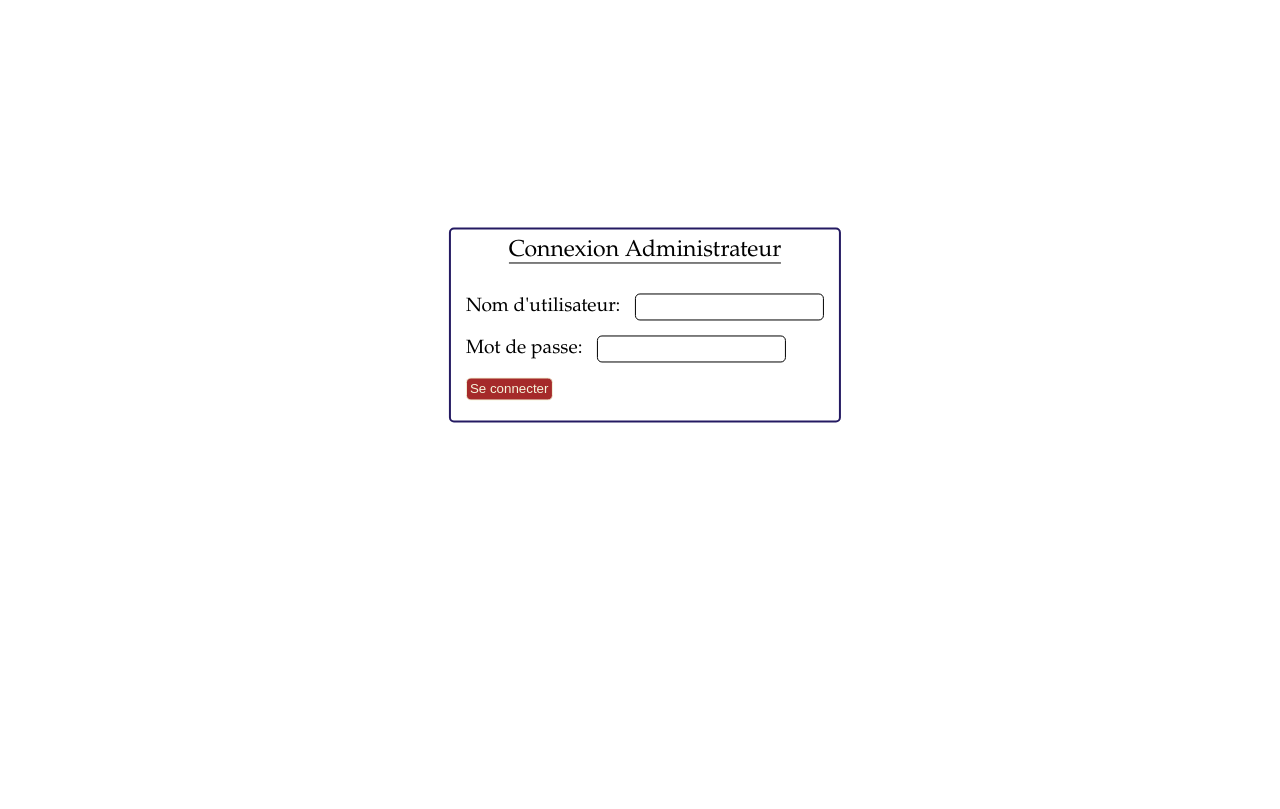
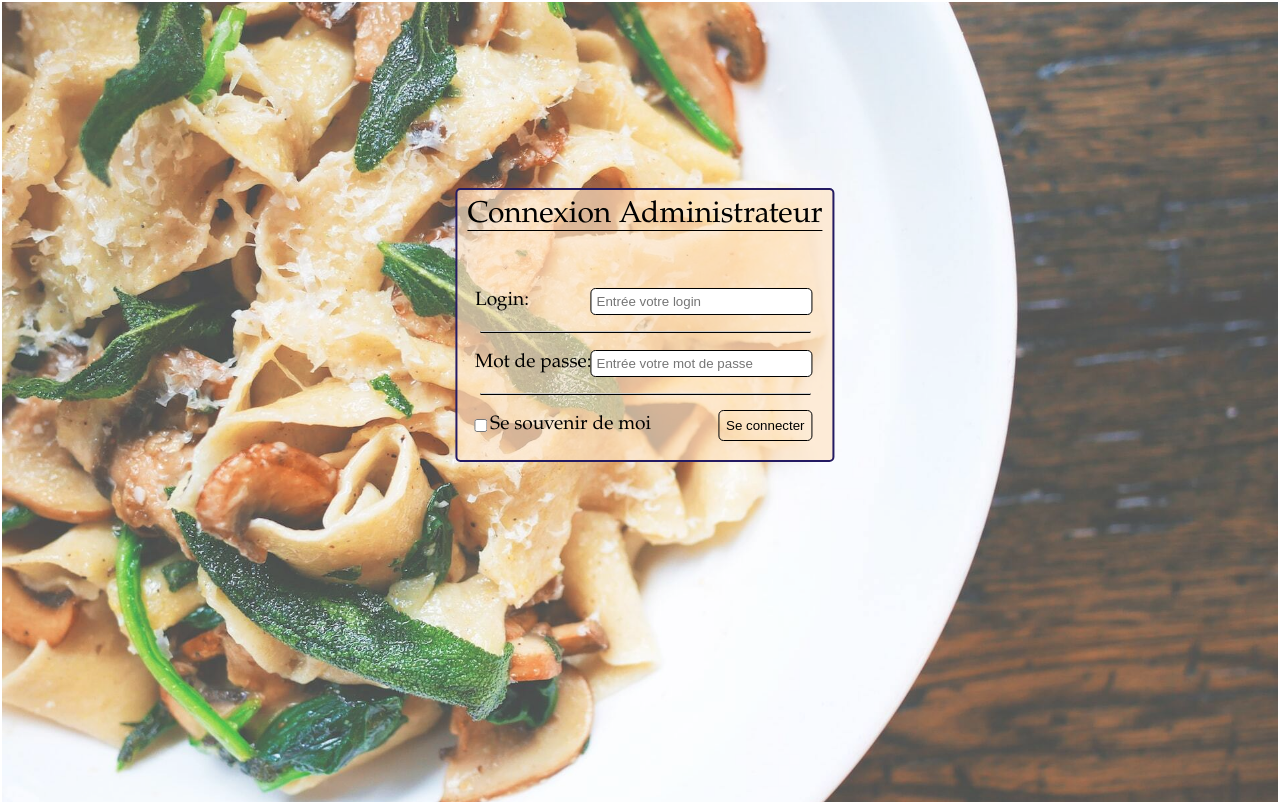
Before and after one commit to SimonBnt/Marche_ou_cepes_site_vitrine_restaurateur, a PHP site: page /admin_connexion.php in a window 1280 px wide. Before the commit the page ends 423 px from the top, so only its background shows below. Run offline with PHP 8.4, Linux system fonts and the light colour scheme.

Commit message:
Connexion Admin et apparence

```diff
--- a/admin_connexion.php
+++ b/admin_connexion.php
@@ -1,50 +1,24 @@
 <?php
-ini_set('display_errors', 1);
-ini_set('display_startup_errors', 1);
-error_reporting(E_ALL);
-
 session_start();
-$message="";
-if(isset($_POST['valider'])){
+$message = "";
+if (isset($_POST['valider'])) {
+        if (empty($_POST['login']) || ($_POST['password'])) $message = "Mauvais Login ou Mot de passe";
     try {
-        $pdo = new PDO('mysql:host=localhost;dbname=Test', 'root', 'root');
+        $pdo = new PDO('mysql:host=localhost;dbname=marche_ou_cepes', 'root', 'root');
     } catch (PDOException $e) {
         echo "Erreur : " . $e->getMessage();
     }
-    $res=$pdo->prepare("SELECT * FROM users WHERE login=? and password=?");
+    $res = $pdo->prepare("SELECT * FROM users WHERE login=? and password=?");
     $res->setFetchMode(PDO::FETCH_ASSOC);
-    $res->execute(array($_POST['login'],$_POST['password']));
-    $tab=$res->fetchAll();
-    if(count($tab)==0)
-        echo "Mauvais Login ou Mot de passe";
-        else{
-            $_SESSION['autoriser']="oui";
+    $res->execute(array($_POST['login'], md5($_POST['password'])));
+    $tab = $res->fetchAll();
+    if (count($tab) == 0) {
+    } else {
+        $_SESSION['autoriser'] = "oui";
         header("location:admin_page.php");
     }
-
 }
 
-
-    // session_start();
-
-    // if(isset($_POST['valider'])){
-    //     if(!empty($_POST['login']) && !empty($_POST['mdp'])){
-    //         $login_par_defaut="admin";
-    //         $mdp_par_defaut="admin";
-
-    //         $login_saisi=htmlspecialchars($_POST['login']);
-    //         $mdp_saisi=htmlspecialchars($_POST['mdp']);
-
-    //         if($login_saisi == $login_par_defaut && $mdp_saisi == $mdp_par_defaut){
-    //             $_SESSION['mdp'] = $mdp_saisi;
-    //             header("location: admin_page.php");
-    //         }else{
-    //             echo 'Votre mot de passe ou login est incorrect';
-    //         }
-    //     }else{
-    //             echo 'Veuillez remplir tous les champs';
-    //     }
-    // }
 ?>
 
 <!DOCTYPE html>
@@ -58,22 +32,28 @@ if(isset($_POST['valider'])){
     <title>Connexion Administrateur</title>
 </head>
 
-<body>
-    <div class="form" >
-    <form  method="POST" action="">
+<body">
+    <img src="assets/img/plat-1.jpg" alt="">
+    <div class="form">
+        <form method="POST" action="">
             <div>
-            <label class="input-label" for="identifiant" type="text" >Nom d'utilisateur:</label>
-            <input class="input" type="text" name="login"><br>
+                <label class="label-input" for="identifiant" type="text">Login:</label>
+                <input class="input" type="text" name="login" placeholder="Entrée votre login"><br>
             </div>
+            <hr>
             <div>
-            <label class="input-label" type="mot_de_passe">Mot de passe:</label>
-            <input class="input" type="password" name="password" ><br>
+                <label class="label-input" type="mot_de_passe">Mot de passe:</label>
+                <input class="input" type="password" name="password" placeholder="Entrée votre mot de passe"><br>
             </div>
-        <div>
-            <!-- <input type="checkbox">
-            <label for="checkbox">Se souvenir de moi</label> -->
+            <hr>
+            <div class="checkbox-submit">
+                <input type="checkbox">
+                <label for="checkbox">Se souvenir de moi</label>
                 <button type="submit" name="valider">Se connecter</button>
             </div>
+            <?php if(!empty($message)) {?>
+            <div class="erreur"><?php echo $message  ?></div>
+            <?php } ?>
         </form>
     </div>
     </body>
--- a/admin_deconnexion.php
+++ b/admin_deconnexion.php
@@ -1,5 +1,5 @@
 <?php
     session_start();
     session_destroy();
-    header("location:admin_connexion.php")
+    header("location:admin_connexion.php");
 ?>
--- a/src/sass/layout/_default.scss
+++ b/src/sass/layout/_default.scss
@@ -6,7 +6,7 @@ html {
         min-height: 100vh;
         font-family: Garamond, serif;
         // font-family: Brush Script MT;
-        background-color: #304052;
+        // background-color: #304052;
         border: solid white 2px;
 
         main {
@@ -32,11 +32,11 @@ html {
                     padding-bottom: 0.5rem;
                 }
                 &::before {
-                    content: url(assets/img/double_line.png);
+                    content: url(/assets/img/double_line.png);
                     margin: 0.25rem;
                 }
                 &::after {
-                    content: url(assets/img/double_line.png);
+                    content: url(/assets/img/double_line.png);
                     margin: 0.25rem;
                 }
             }
--- a/src/sass/pages/_admin_connexion.scss
+++ b/src/sass/pages/_admin_connexion.scss
@@ -1,38 +1,61 @@
 body {
     font-family: Arial, Helvetica, sans-serif;
     font-size: 1.2em;
-    background-color: white !important ;
+
+    img {
+        width: 100vw;
+        height: 100vh;
+        filter: opacity(0.8);
+        object-fit: cover;
+        object-position: center;
+    }
 
     .form {
+        background-color: rgba(255, 228, 196, 0.654);
         border: 2px solid rgb(36, 26, 98);
         border-radius: 5px;
         margin: 5px;
         padding: 10px;
         display: flex;
         flex-direction: column;
+        align-self: center;
+        align-content: center;
         align-items: center;
         position: absolute;
         top: 40%;
         left: 50%;
         transform: translate(-50%, -50%);
 
-        &::before{
+        &::before {
             content: "Connexion Administrateur";
-            font-size: larger;
-            margin-bottom: 25px;
+            font-size: 30px;
+            margin-bottom: 50px;
             border-bottom: 1px solid;
             color: #000000;
 
         }
 
+        hr {
+            margin: 10px;
+            background-color: black;
+        }
+
         div {
+            width: 350px;
+            height: 40px;
             margin-bottom: 5px;
+            display: flex;
+            align-items: center;
 
-            .input-label {
+            .label-input {
+
                 margin: 5px;
             }
 
             .input {
+                position: absolute;
+                right: 15px;
+                width: 210px;
                 margin: 5px;
                 border: 1px solid;
                 border-radius: 5px;
@@ -40,17 +63,37 @@ body {
             }
 
             button {
+                position: absolute;
+                right: 15px;
                 margin: 5px;
-                padding: 3px;
+                padding: 7px;
                 border-radius: 5px;
                 background-color: transparent;
-                color: beige ;
+                color: black;
                 border: 1px solid;
-                cursor: pointer ;
-                // &:hover{
-                //         background-color: brown !important;
-                //     }
+                cursor: pointer;
+
+                &:hover {
+                    border: 1px solid black;
+                    background-color: brown;
+                    color: white;
+                }
+
             }
+
+        }
+
+        .erreur {
+            width: max-content;
+            height: max-content;
+            position: relative;
+            left: 50%;
+            transform: translate(-50%);
+            padding: 5px;
+            padding-left: 10px;
+            background-color: red;
+            color: white;
+            border-radius: 10px;
         }
     }
 }
--- a/src/sass/pages/_admin_page.scss
+++ b/src/sass/pages/_admin_page.scss
@@ -1,4 +1,26 @@
-h1{
-    font-size: 2em;
-    font-family: Arial, Helvetica, sans-serif;
+body {
+    h1 {
+        position: absolute;
+        margin-top: 5px;
+        font-size: 2em;
+        font-family: Arial, Helvetica, sans-serif;
+    }
+    .log-out{
+        margin-top: 15px;
+        position: absolute;
+        right: 5px;
+        .btn-logout {
+            padding: 5px;
+            background-color: transparent;
+            color: black;
+            border: 1px solid black;
+            border-radius: 5px;
+
+            &:hover {
+                border: 1px solid black;
+                background-color: brown;
+                color: white;
+            }
+        }
+    }
 }
```
Also changed, not shown: admin_page.php (+5 -2 lines), assets/css/styles.min.css, assets/img/plat-1.jpg (added), assets/img/plat-2.jpg (added), assets/img/plat-3.jpg (added), assets/img/plat-4.jpg (added), 3 other files. Lines whose indentation alone changed are shown as unchanged.
